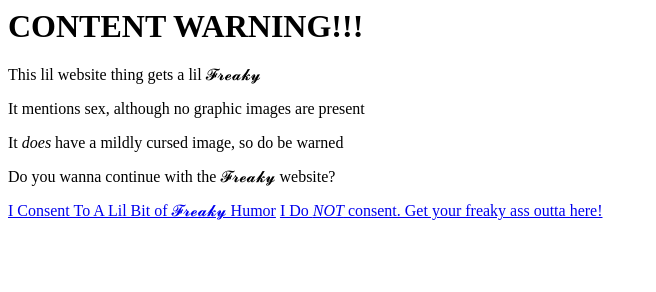
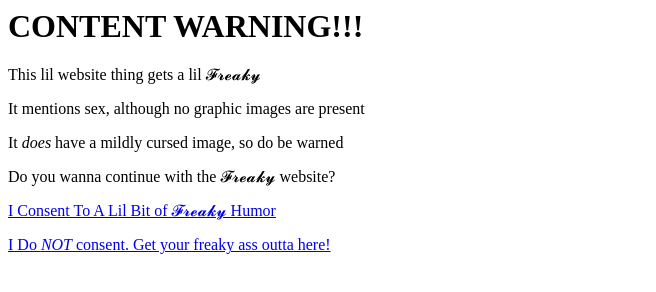
Before and after one commit to SomeBadAuthor/SomeBadAuthor.github.io, a plain HTML site: page index.html in a window 1280 px wide. Shown: the whole page, without its empty margins (0-656 px from the left). Drawn offline with Linux system fonts and the light colour scheme.

Commit message:
Update index.html

```diff
--- a/index.html
+++ b/index.html
@@ -6,8 +6,8 @@
 			<p>It mentions sex, although no graphic images are present</p>
 			<p>It <i>does</i> have a mildly cursed image, so do be warned</p>
 			<p>Do you wanna continue with the 𝓕𝓻𝓮𝓪𝓴𝔂 website?</p>
-			<a href="consent_is_sexy.html"> I Consent To A Lil Bit of 𝓕𝓻𝓮𝓪𝓴𝔂 Humor</a>
-			<a href="https://youtube.com/shorts/DDhqmsdqK4o?si=erEl8m8Ru2Z7aizW">I Do <i>NOT</i> consent. Get your freaky ass outta here!</a>
+			<p><a href="consent_is_sexy.html"> I Consent To A Lil Bit of 𝓕𝓻𝓮𝓪𝓴𝔂 Humor</a></p>
+			<p><a href="https://youtube.com/shorts/DDhqmsdqK4o?si=erEl8m8Ru2Z7aizW">I Do <i>NOT</i> consent. Get your freaky ass outta here!</a></p>
 		</h1>
 	</body>
 </html>
```
